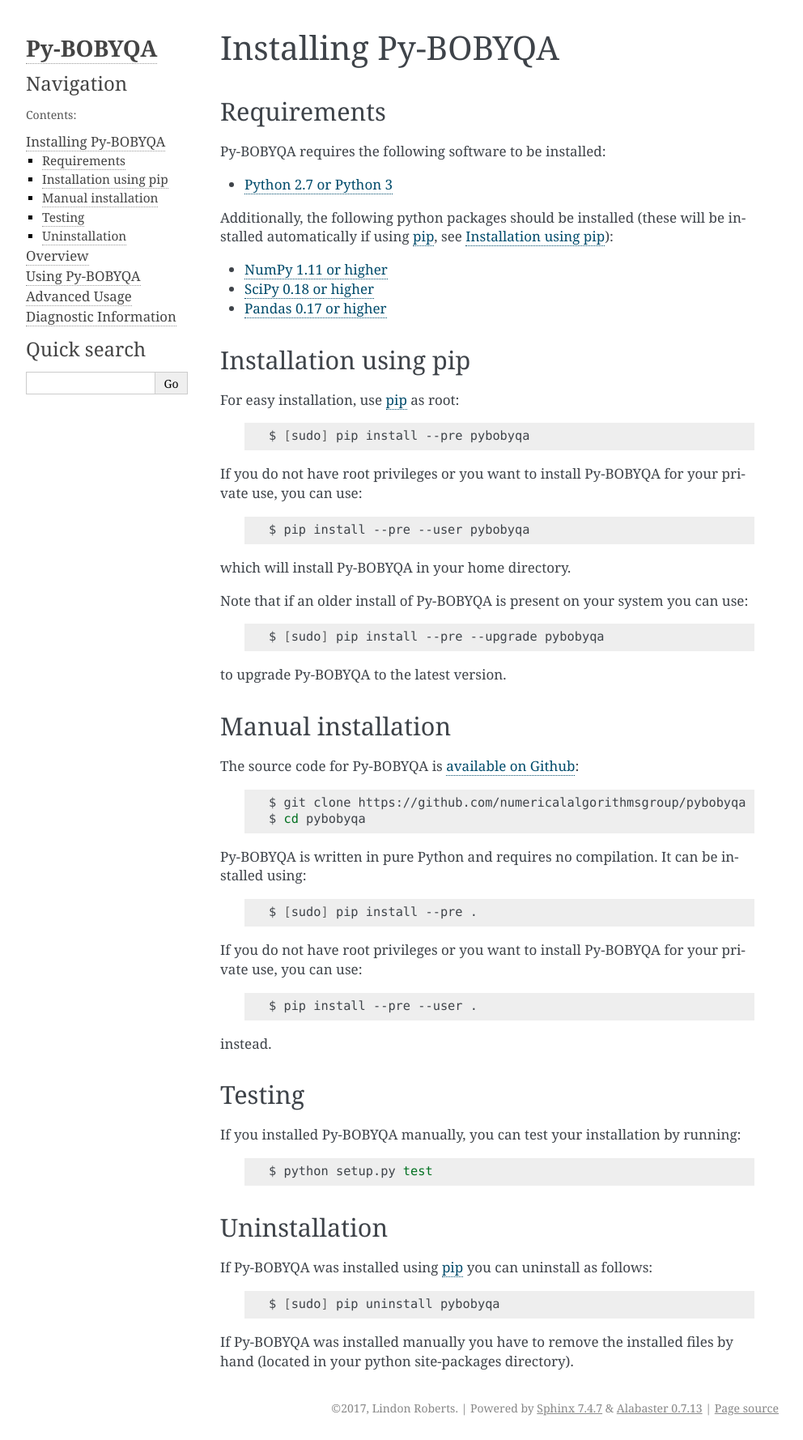
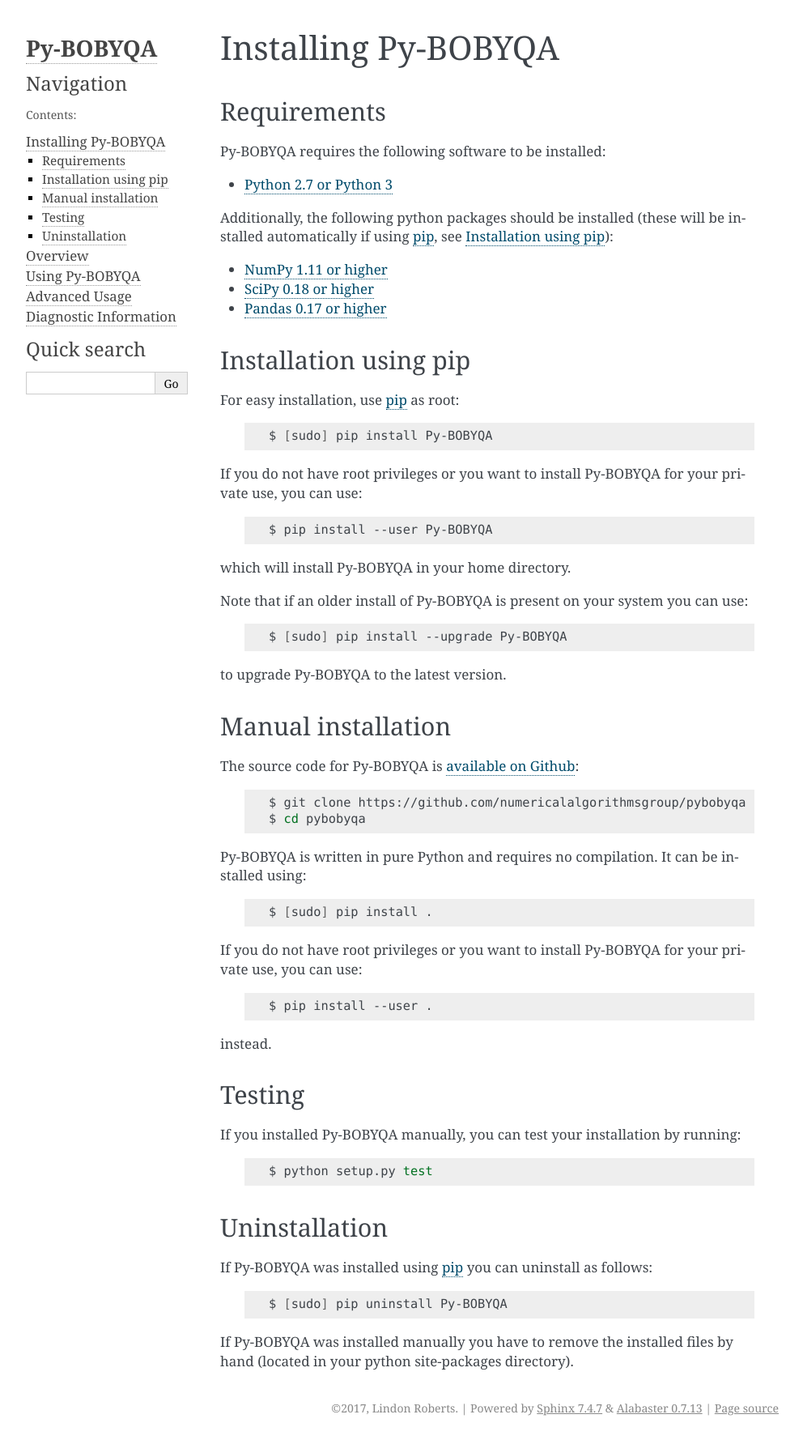
Before and after one commit to numericalalgorithmsgroup/pybobyqa, a Sphinx documentation site: the page built from docs/install.rst, in a window 1280 px wide. Shown: the whole page at 81% size, without its empty margins (148-1140 px from the left). Built offline with Sphinx 7.4.7, drawn with Linux system fonts in a browser that asks for light colours.

Commit message:
Fixed pip package name in install instructions

```diff
--- a/docs/install.rst
+++ b/docs/install.rst
@@ -20,13 +20,13 @@
 
  .. code-block:: bash
 
-    $ [sudo] pip install --pre pybobyqa
+    $ [sudo] pip install Py-BOBYQA
 
 If you do not have root privileges or you want to install Py-BOBYQA for your private use, you can use:
 
  .. code-block:: bash
 
-    $ pip install --pre --user pybobyqa
+    $ pip install --user Py-BOBYQA
 
 which will install Py-BOBYQA in your home directory.
 
@@ -34,7 +34,7 @@
 
  .. code-block:: bash
 
-    $ [sudo] pip install --pre --upgrade pybobyqa
+    $ [sudo] pip install --upgrade Py-BOBYQA
 
 to upgrade Py-BOBYQA to the latest version.
 
@@ -51,13 +51,13 @@
 
  .. code-block:: bash
 
-    $ [sudo] pip install --pre .
+    $ [sudo] pip install .
 
 If you do not have root privileges or you want to install Py-BOBYQA for your private use, you can use:
 
  .. code-block:: bash
 
-    $ pip install --pre --user .
+    $ pip install --user .
 
 instead.
 
@@ -75,6 +75,6 @@
 
  .. code-block:: bash
 
-    $ [sudo] pip uninstall pybobyqa
+    $ [sudo] pip uninstall Py-BOBYQA
 
 If Py-BOBYQA was installed manually you have to remove the installed files by hand (located in your python site-packages directory).
```
Also changed, not shown: README.rst (+5 -5 lines), 1 other file.
